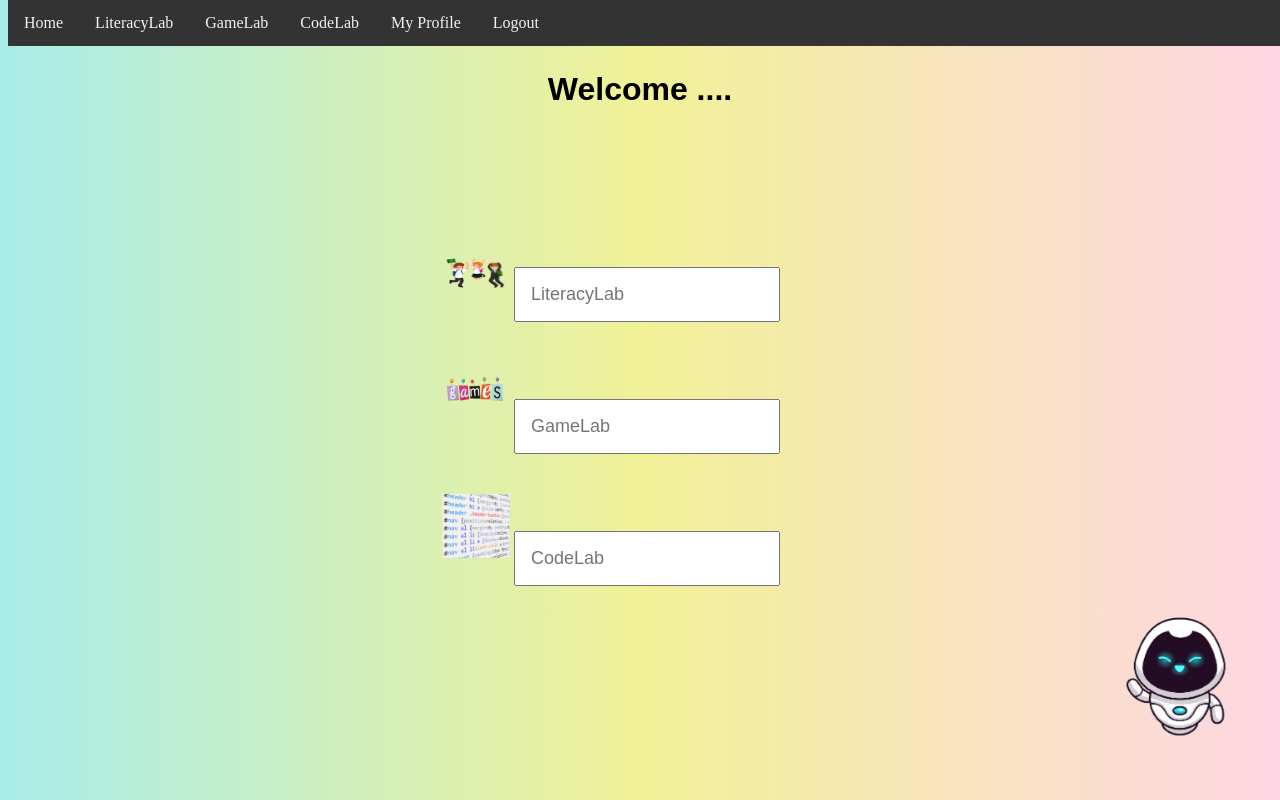
After one commit to Rickeddy-7/AI_Buddy, a Python web app: template webapp/templates/studentHome.html in a window 1280 px wide. The commit adds this page. Run offline with Jinja, Linux system fonts and the light colour scheme; the template is opened without the code that fills it, so the values that code supplies are empty.

Commit message:
templates

```diff
--- a/webapp/static/styling.css
+++ b/webapp/static/styling.css
@@ -1,8 +1,101 @@
 h1 {
   text-align: center;
   color: black;
+  font-family: "Andika", sans-serif;
+  padding-bottom: 100px;
+  padding-top: 50px;
 }
-.white-A
+strong {
+  padding-bottom: 20px;
+}
+.white-A {
+  color: black;
+  font-family: "Andika", sans-serif;
+}
 body {
-  background: linear-gradient(to right, #a8edea 0%, #fed6e3 100%);
+  background: linear-gradient(
+    to right,
+    #a8edea 0%,
+    rgb(241, 241, 151),
+    #fed6e3 100%
+  );
 }
+#myImage {
+  position: fixed;
+  right: 0;
+  bottom: 0;
+  width: 200px; /* adjust as needed */
+  height: auto;
+}
+.rounded-form {
+  border-radius: 20px;
+  padding: 20px;
+  max-width: 400px;
+  margin: 0 auto;
+}
+
+.form-control {
+  font-size: 18px;
+  padding: 15px;
+}
+
+.btn-primary {
+  background-color: rgb(2, 2, 32);
+  color: white;
+  border: 2px solid black;
+
+  margin-top: 40px;
+}
+
+.btn-primary:hover {
+  background-color: white;
+  color: black;
+  border: 2px solid black;
+}
+#navbar {
+  background-color: #333;
+  overflow: hidden;
+  position: fixed;
+  top: 0;
+  width: 100%;
+}
+
+#navbar ul {
+  list-style-type: none;
+  margin: 0;
+  padding: 0;
+  overflow: hidden;
+  background-color: #333;
+}
+
+#navbar li {
+  float: left;
+}
+
+#navbar a {
+  float: left;
+  display: block;
+  color: #f2f2f2;
+  text-align: center;
+  padding: 14px 16px;
+  text-decoration: none;
+}
+
+#navbar a:hover {
+  background-color: #ddd;
+  color: black;
+}
+
+#navbar a:hover {
+  background-color: #ddd;
+  color: black;
+}
+
+#navbar a.active {
+  background-color: #4caf50;
+  color: white;
+}
+
+#navbar-right {
+  float: right;
+}
--- /dev/null
+++ b/webapp/templates/studentHome.html
@@ -0,0 +1,77 @@
+<!DOCTYPE html>
+<html lang="en">
+  <head>
+    <meta charset="UTF-8" />
+    <meta http-equiv="X-UA-Compatible" content="IE=edge" />
+    <meta name="viewport" content="width=device-width, initial-scale=1.0" />
+    <title>Document</title>
+    <link rel="stylesheet " href="/webapp/static/styling.css" />
+  </head>
+  <body>
+    <nav id="navbar">
+      <ul>
+        <li><a href="teacherLanding.html">Home</a></li>
+        <li><a href="assistance.html">LiteracyLab</a></li>
+        <li><a href="classroom.html">GameLab</a></li>
+        <li><a href="myClasses.html">CodeLab</a></li>
+        <li><a href="myProfile.html" aria-disabled="true">My Profile</a></li>
+        <li><a href="index.html">Logout</a></li>
+      </ul>
+    </nav>
+    <h1><strong>Welcome ....</strong></h1>
+    <div class="container">
+      <div class="row">
+        <div class="col-md-4">
+          <div class="mb-3 rounded-form">
+            <img
+              src="/webapp/static/images/literacy.png
+              "
+              alt="literacy-image"
+              width="70"
+              height="50"
+            />
+            <input
+              type="text"
+              class="form-control"
+              id="formGroupExampleInput"
+              placeholder="LiteracyLab"
+            />
+          </div>
+        </div>
+        <div class="col-md-4">
+          <div class="mb-3 rounded-form">
+            <img
+              src="/webapp/static/images/games.png"
+              alt="game-image"
+              width="70"
+              height="70"
+            />
+            <input
+              type="text"
+              class="form-control"
+              id="formGroupExampleInput2"
+              placeholder="GameLab"
+            />
+          </div>
+        </div>
+        <div class="col-md-4">
+          <div class="mb-3 rounded-form">
+            <img
+              src="/webapp/static/images/code.png"
+              alt="coding-image"
+              width="70"
+              height="70"
+            />
+            <input
+              type="text"
+              class="form-control"
+              id="formGroupExampleInput3"
+              placeholder="CodeLab"
+            />
+          </div>
+        </div>
+      </div>
+    </div>
+    <img id="myImage" src="/webapp/static/images/bot.png" alt="My Image" />
+  </body>
+</html>
```
Also changed, not shown: webapp/templates/index.html (+121 -33 lines), webapp/templates/singUp.html (added, +93 -0 lines), webapp/templates/teacherHome.html (added, +207 -0 lines), webapp/static/images/bot.png (added), webapp/static/images/code.png (added), webapp/static/images/games.png (added), webapp/static/images/literacy.png (added), webapp/static/images/marking.png (added), webapp/static/images/planning.png (added), webapp/static/images/reading.png (added), webapp/static/images/stats.png (added).
